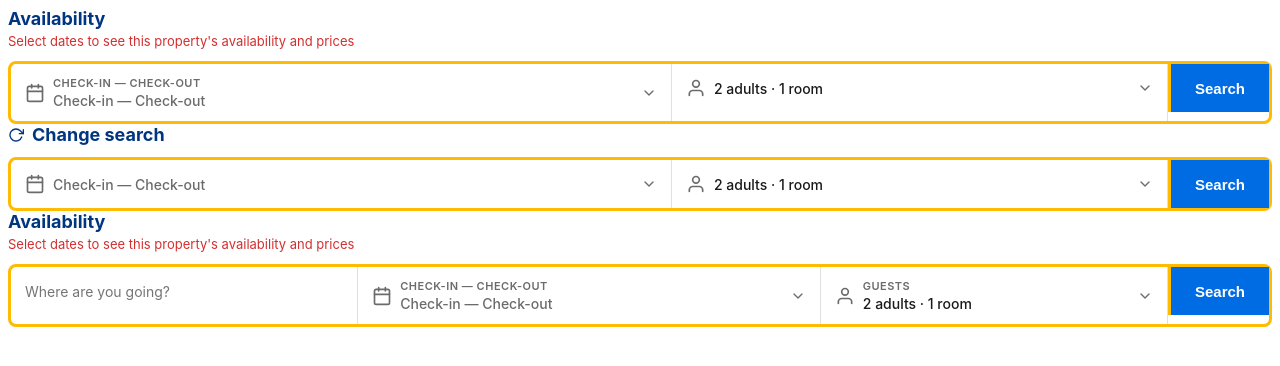
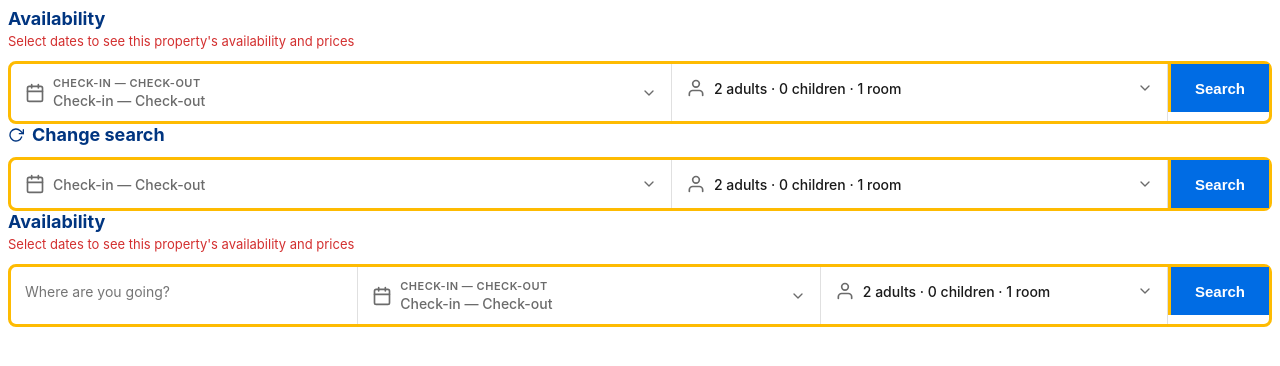
Before and after one commit to puboop2018/NovotonBUN, a React app in the folder react-src/: page / in a window 1280 px wide. Shown: the top 366 px of the page. Built offline with nearby package versions, Linux system fonts and the light colour scheme; the HTML template or start-up script is replaced by a standard one.

Commit message:
Remove 'Guests' label from guest picker field, restore children count
Remove the "Guests" text label above the guest summary so the field
only shows "2 adults · 0 children · 1 room". Revert the earlier
change that hid 0 children.

https://claude.ai/code/session_016wfgiR2ych27gXKegnohVf

```diff
--- a/react-src/src/BookingEngine.jsx
+++ b/react-src/src/BookingEngine.jsx
@@ -94,17 +94,15 @@ export default function BookingEngine({ config }) {
     const totalChildren = rooms.reduce((sum, r) => sum + r.children, 0);
     const nights = nightsBetween(checkIn, checkOut);
 
-    // Build guest summary text (hide children when count is 0)
+    // Build guest summary text
     const guestSummary = (() => {
         const parts = [];
 
         const adultLabel = totalAdults === 1 ? t('adult', 'adult') : t('adults', 'adults');
         parts.push(`${totalAdults} ${adultLabel}`);
 
-        if (totalChildren > 0) {
-            const childLabel = totalChildren === 1 ? t('child', 'child') : t('children', 'children');
-            parts.push(`${totalChildren} ${childLabel}`);
-        }
+        const childLabel = totalChildren === 1 ? t('child', 'child') : t('children', 'children');
+        parts.push(`${totalChildren} ${childLabel}`);
 
         const roomLabel = rooms.length === 1 ? t('room', 'room') : t('rooms', 'rooms');
         parts.push(`${rooms.length} ${roomLabel}`);
@@ -314,9 +312,6 @@ export default function BookingEngine({ config }) {
                     >
                         <span className="nvt-field-input-icon"><GuestIcon /></span>
                         <span className="nvt-field-input-text">
-                            {mode === 'homepage' && (
-                                <span className="nvt-label">{t('guests', 'Guests')}</span>
-                            )}
                             <span className="nvt-value">{guestSummary}</span>
                         </span>
                         <span className="nvt-field-input-arrow"><ChevronDown /></span>
```
Also changed, not shown: 1 other file (tests, documents, lock files or other folders).
